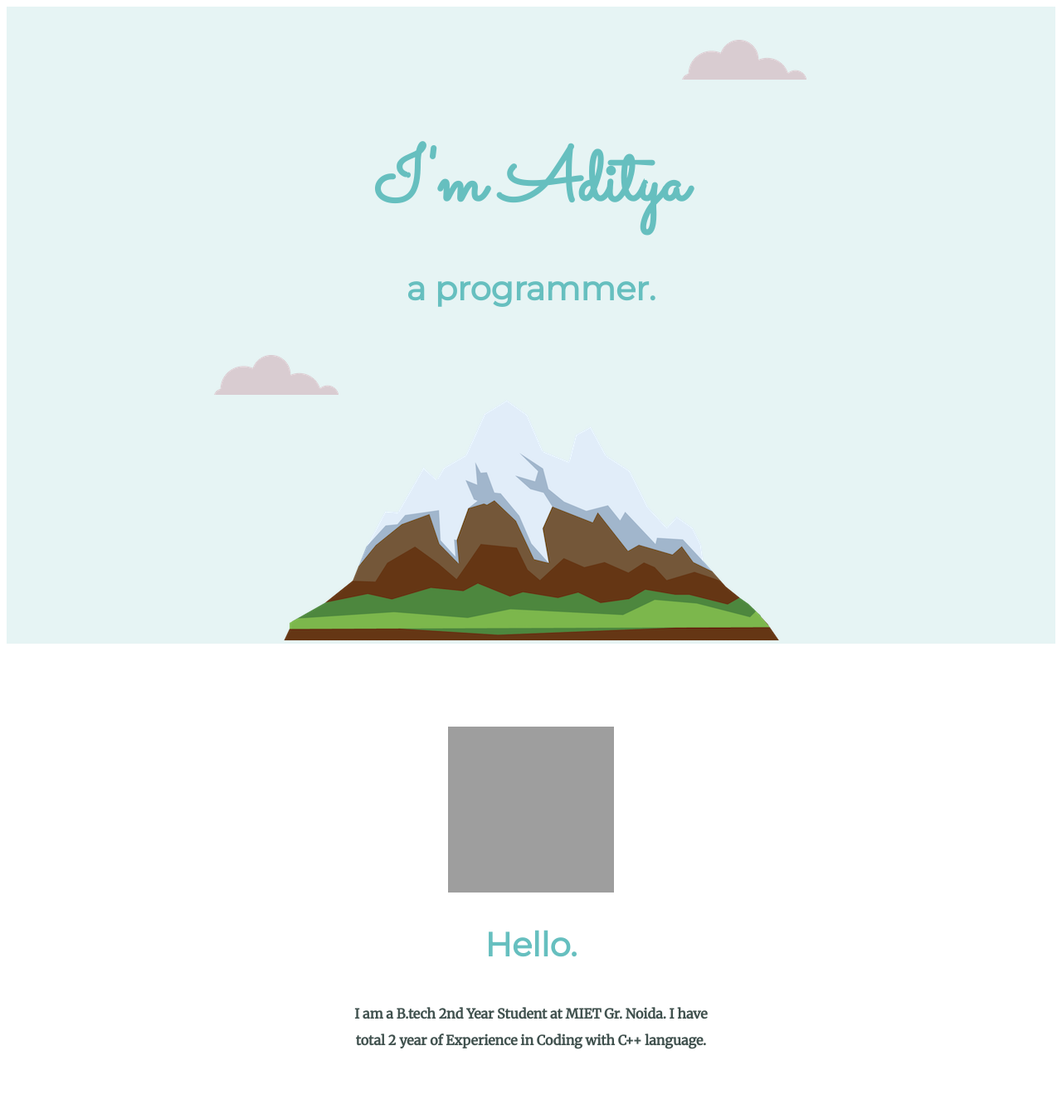
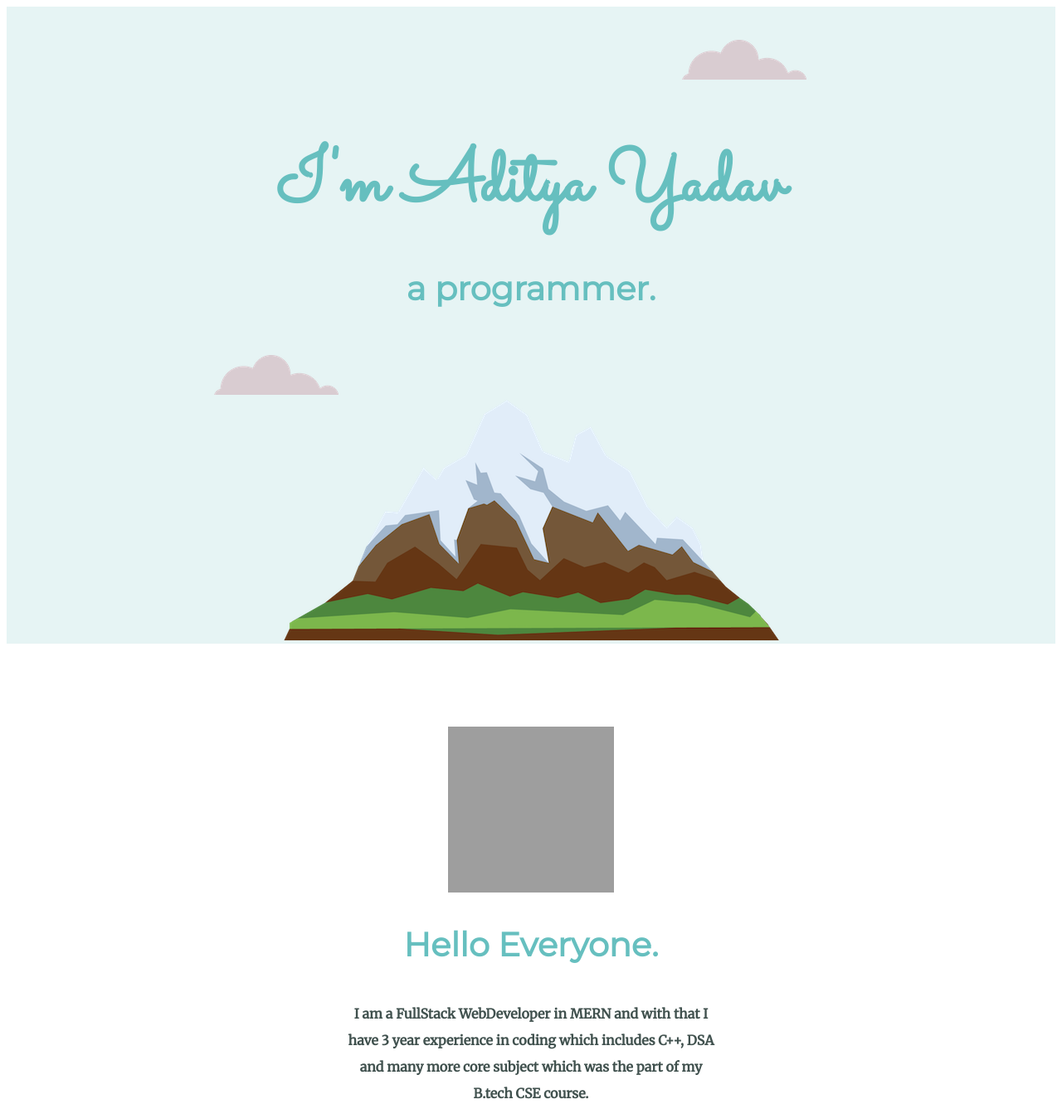
Before and after one commit to Aaditya2025/Portfolio, a plain HTML site: page index.html in a window 1280 px wide. Shown: the top 1337 px of the page at 83% size. Drawn offline with Linux system fonts and the light colour scheme; grey boxes are pictures that could not be loaded.

Commit message:
Update index.html

```diff
--- a/index.html
+++ b/index.html
@@ -17,7 +17,7 @@
 <body>
     <div class="top-container">
         <img class="top-cloud" src="images/cloud.png" alt="cloud-img">
-       <h1>I'm Aditya</h1>
+       <h1>I'm Aditya Yadav</h1>
        <h2>a programmer.</h2>
        <img class="bottom-cloud"src="images/cloud.png" alt="cloud-img">
        <img src="images/mountain.png" alt="mountain-img">
@@ -26,8 +26,8 @@
     <div class="middle-container">
         <div class="profile">
           <img src="images/adityaimg.png" width= 200 height = 200 alt="profile-img">
-          <h2>Hello.</h2>
-          <p class="intro">I am a B.tech 2nd Year Student at MIET Gr. Noida. I have total 2 year of Experience in Coding with C++ language. </p>
+          <h2>Hello Everyone.</h2>
+          <p class="intro">I am a FullStack WebDeveloper in MERN and with that I have 3 year experience in coding which includes C++, DSA and many more core subject which was the part of my B.tech CSE course.</p>
         </div>
         <hr>
         <div class="skills">
@@ -56,7 +56,7 @@
 
       <div class="bottom-container">
         <a class="footer-link" href="https://www.linkedin.com/in/aditya-yadav-3b8a71214/">LinkedIn</a>
-        <a class="footer-link" href="https://twitter.com/yadav_aditya_03">Twitter</a>
+        <a class="footer-link" href="https://github.com/Aditya00003">GitHub</a>
         <a class="footer-link" href="https://www.instagram.com/adityaa__0003/">Instagram</a>
 
         <p class="copyright">© Aditya Yadav @The Web Developer.</p>
```
